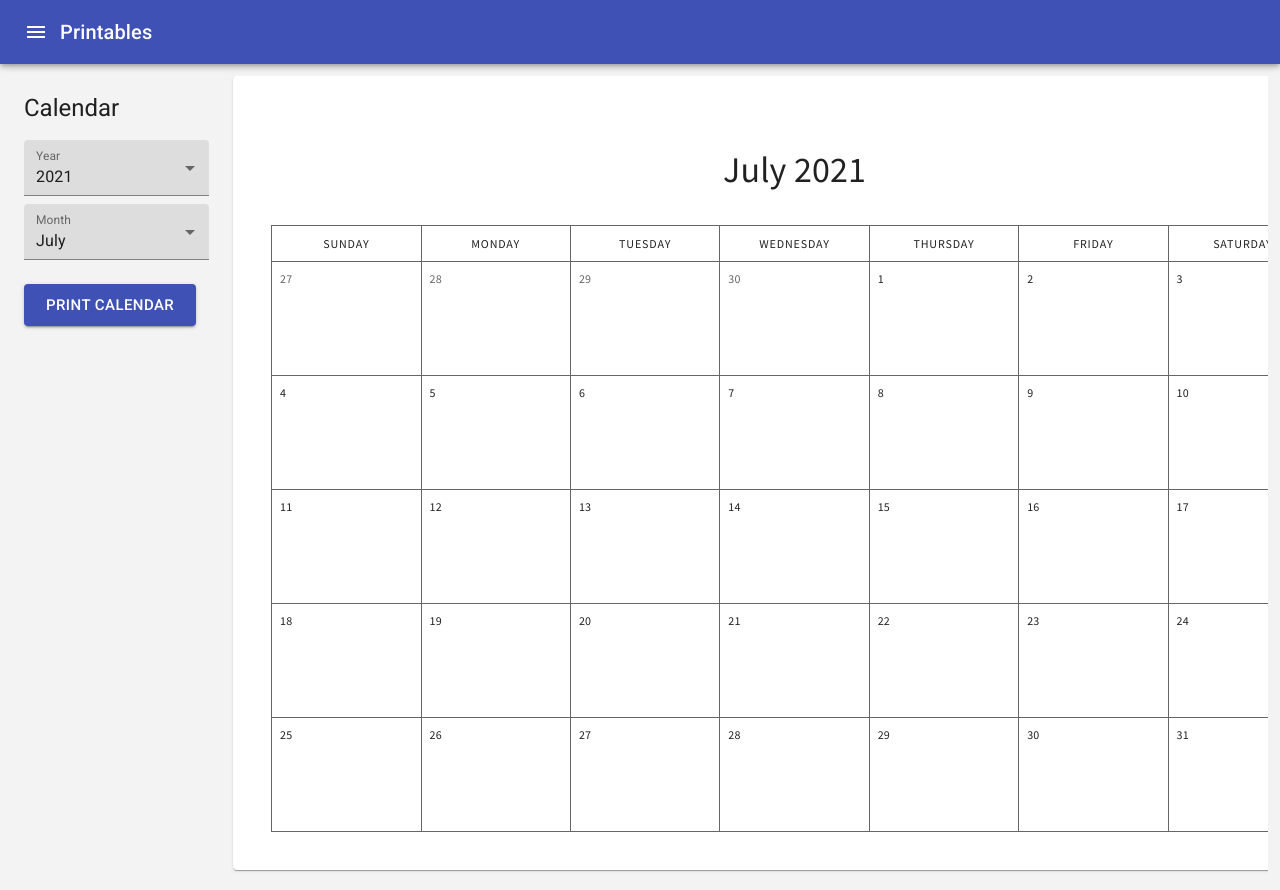
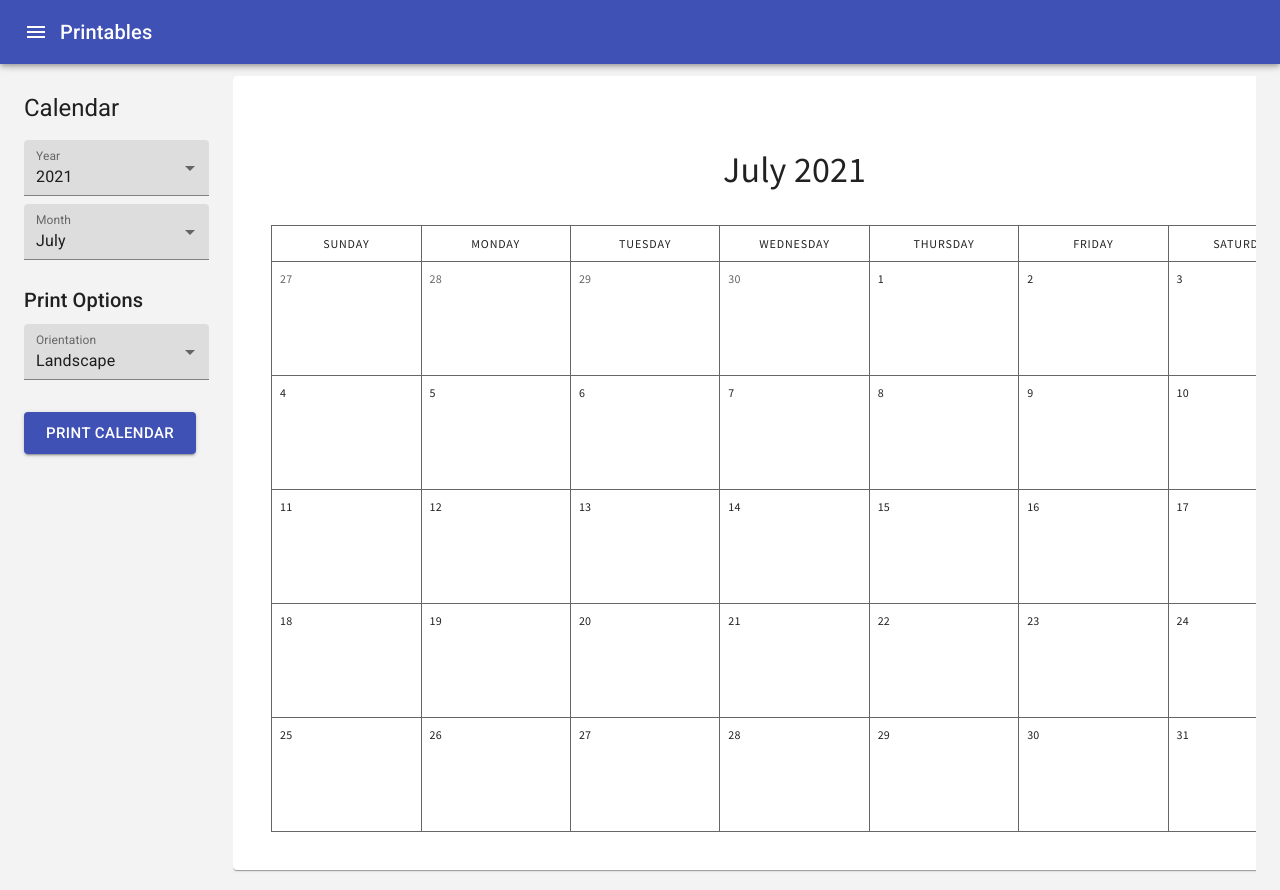
Before and after one commit to brainchild-projects/printables, a React (Create React App) app: page /calendar in a window 1280 px wide. Built offline with nearby package versions, Linux system fonts and the light colour scheme.

Commit message:
feat: change paper orientation

```diff
--- /dev/null
+++ b/src/components/PaperOptionsProvider.tsx
@@ -0,0 +1,70 @@
+import React, {
+  createContext, ReactNode, useContext, useState,
+} from 'react';
+
+interface PaperOptions {
+  margin: string;
+  orientation: string;
+  scale: number;
+}
+interface PaperPreviewProps {
+  children: ReactNode;
+  margin?: string | number;
+  orientation?: string;
+  scale?: number;
+}
+
+type UpdatePaperOptions = (options: PaperOptions) => void;
+interface PaperOptionsData {
+  options: PaperOptions;
+  setOptions: UpdatePaperOptions;
+}
+
+const defaultPaperPreviewOptions: PaperOptions = {
+  margin: '10mm',
+  orientation: 'landscape',
+  scale: 1,
+};
+
+const PaperOptionsContext = createContext<PaperOptionsData | undefined>(undefined);
+
+export function usePaperOptions(): PaperOptionsData {
+  const data = useContext<PaperOptionsData | undefined>(PaperOptionsContext);
+  if (data === undefined) {
+    throw Error('what');
+  }
+  return data;
+}
+function PaperOptionsProvider({
+  children, margin = '10mm', orientation = 'landscape', scale = 1,
+}: PaperPreviewProps): JSX.Element {
+  const [paperOptions, setPaperOptions] = useState({
+    ...defaultPaperPreviewOptions,
+    margin: typeof margin === 'number' ? `${margin}mm` : margin,
+    orientation,
+    scale,
+  } as PaperOptions);
+
+  const setOptions = (options: PaperOptions) => {
+    setPaperOptions({
+      ...paperOptions,
+      ...options,
+    });
+  };
+
+  return (
+    <PaperOptionsContext.Provider
+      value={{ options: paperOptions, setOptions }}
+    >
+      { children }
+    </PaperOptionsContext.Provider>
+  );
+}
+
+PaperOptionsProvider.defaultProps = {
+  margin: '10mm',
+  orientation: 'landscape',
+  scale: 1,
+};
+
+export default PaperOptionsProvider;
--- /dev/null
+++ b/src/components/PaperPage.tsx
@@ -0,0 +1,80 @@
+import React, { ReactNode } from 'react';
+import { makeStyles, Paper } from '@material-ui/core';
+import { CSSProperties } from '@material-ui/core/styles/withStyles';
+import { usePaperOptions } from './PaperOptionsProvider';
+
+const paperPageStyles = makeStyles(() => ({
+  paper: {
+    margin: '0 auto 20px',
+    position: 'relative',
+    overflow: 'hidden',
+
+    '@media print': {
+      borderRadius: 0,
+      boxShadow: 'none',
+      margin: 0,
+    },
+  },
+
+  content: {
+    boxSizing: 'border-box',
+    display: 'flex',
+    flexGrow: 1,
+    transformOrigin: 'top left',
+
+    '& > h1:first-child': {
+      marginTop: 0,
+    },
+  },
+}));
+
+interface PaperPreviewProps {
+  children: ReactNode;
+}
+
+function PaperPage({
+  children,
+}: PaperPreviewProps): JSX.Element {
+  const { options } = usePaperOptions();
+  const { margin, orientation, scale } = options;
+  const classes = paperPageStyles();
+  const paperStyle: CSSProperties = orientation === 'landscape'
+    ? {
+      aspectRatio: '297 / 210',
+      width: '297mm',
+    }
+    : {
+      aspectRatio: '210 / 297',
+      width: '210mm',
+    };
+
+  if (scale !== 1) {
+    paperStyle.transform = `scale(${scale})`;
+  }
+
+  const contentStyles = orientation === 'landscape'
+    ? {
+      width: '297mm',
+      height: '210mm',
+    }
+    : {
+      width: '210mm',
+      height: '297mm',
+    };
+
+  return (
+    <Paper
+      className={`printable-paper ${classes.paper}`}
+      style={paperStyle}
+    >
+      <div
+        className={`${classes.content} printable-paper-content`}
+        style={{ padding: margin, ...contentStyles }}
+      >
+        {children}
+      </div>
+    </Paper>
+  );
+}
+
+export default PaperPage;
--- a/src/components/PaperPreview.tsx
+++ b/src/components/PaperPreview.tsx
@@ -1,91 +1,27 @@
 import React, { ReactNode } from 'react';
-import { makeStyles, Paper } from '@material-ui/core';
-import { CSSProperties } from '@material-ui/core/styles/withStyles';
+import { makeStyles } from '@material-ui/core';
 
 const paperPreviewStyles = makeStyles(() => ({
-  paper: {
-    margin: '0 auto 20px',
-    position: 'relative',
-    overflow: 'hidden',
-
-    '@media print': {
-      borderRadius: 0,
-      boxShadow: 'none',
-      margin: 0,
-    },
-  },
-
-  content: {
-    boxSizing: 'border-box',
-    display: 'flex',
-    flexGrow: 1,
-    // position: 'absolute',
-    // top: 0,
-    // left: 0,
-    transformOrigin: 'top left',
-
-    '& > h1:first-child': {
-      marginTop: 0,
-    },
+  preview: {
+    padding: 0,
+    overflow: 'auto',
   },
 }));
-
 interface PaperPreviewProps {
   children: ReactNode;
-  margin?: string | number;
-  orientation?: string;
-  scale?: number;
 }
 
-function PaperPreview({
-  children, margin = '10mm', orientation = 'landscape', scale = 1,
-}: PaperPreviewProps): JSX.Element {
+function PaperPreview({ children }: PaperPreviewProps): JSX.Element {
   const classes = paperPreviewStyles();
-  const paperMargin = typeof margin === 'number' ? `${margin}mm` : margin;
-  const paperStyle: CSSProperties = orientation === 'landscape'
-    ? {
-      aspectRatio: '297 / 210',
-      width: '297mm',
-    }
-    : {
-      aspectRatio: '210 / 297',
-      width: '210mm',
-    };
-
-  if (scale !== 1) {
-    paperStyle.transform = `scale(${scale})`;
-  }
-
-  const contentStyles = orientation === 'landscape'
-    ? {
-      width: '297mm',
-      height: '210mm',
-    }
-    : {
-      width: '210mm',
-      height: '297mm',
-    };
 
   return (
-    <Paper
-      id="printable-paper"
-      className={`printable-paper ${classes.paper}`}
-      style={paperStyle}
+    <div
+      id="paper-preview"
+      className={`paper-preview ${classes.preview}`}
     >
-      <div
-        className={`${classes.content} printable-paper-content`}
-        style={{ padding: paperMargin, ...contentStyles }}
-      >
-        {children}
-      </div>
-    </Paper>
+      { children }
+    </div>
   );
 }
 
-PaperPreview.defaultProps = {
-  margin: '10mm',
-  orientation: 'landscape',
-  scale: 1,
-};
-
 export default PaperPreview;
--- a/src/components/PrintableUI.tsx
+++ b/src/components/PrintableUI.tsx
@@ -1,6 +1,7 @@
 import React, { ReactNode } from 'react';
 import { Grid, Typography, makeStyles } from '@material-ui/core';
 import PaperPreview from './PaperPreview';
+import PaperOptionsProvider from './PaperOptionsProvider';
 
 const pageStyles = makeStyles((theme) => ({
   container: {
@@ -37,6 +38,7 @@ interface PrintableUIProps {
 function PrintableUI({ children, title, customizeForm }: PrintableUIProps): JSX.Element {
   const classes = pageStyles();
   return (
+    <PaperOptionsProvider>
       <Grid container spacing={3} className={`${classes.container} print-ignore`}>
         <Grid item xs={3} sm={2} className={`${classes.column} no-print`}>
           <section aria-label="Customize Calendar" className={classes.sideColumn}>
@@ -50,6 +52,7 @@ function PrintableUI({ children, title, customizeForm }: PrintableUIProps): JSX.
           </section>
         </Grid>
       </Grid>
+    </PaperOptionsProvider>
   );
 }
 
--- a/src/components/forms/CustomizeForm.tsx
+++ b/src/components/forms/CustomizeForm.tsx
@@ -1,7 +1,11 @@
-import React, { ReactNode, FormEvent } from 'react';
+import React, {
+  ReactNode, FormEvent, ChangeEvent,
+} from 'react';
 import {
-  Button, makeStyles,
+  Button, makeStyles, Select, Typography,
 } from '@material-ui/core';
+import FieldSet from './FieldSet';
+import { usePaperOptions } from '../PaperOptionsProvider';
 
 const calendarFormStyles = makeStyles((theme) => ({
   wrapper: {
@@ -12,9 +16,13 @@ const calendarFormStyles = makeStyles((theme) => ({
   form: {
     width: '100%',
     marginTop: theme.spacing(1),
+
+    '& > section': {
+      marginBottom: theme.spacing(3),
+    },
   },
   submit: {
-    margin: theme.spacing(3, 0, 2),
+    margin: theme.spacing(1, 0, 2),
   },
 }));
 
@@ -26,6 +34,7 @@ interface CustomizeFormProps {
 
 const CustomizeForm = ({ onBeforePrint, name, children }: CustomizeFormProps): JSX.Element => {
   const classes = calendarFormStyles();
+  const { options, setOptions } = usePaperOptions();
 
   const onSubmit = (event: FormEvent<HTMLFormElement>) => {
     event.preventDefault();
@@ -37,7 +46,41 @@ const CustomizeForm = ({ onBeforePrint, name, children }: CustomizeFormProps): J
   return (
     <div className={classes.wrapper}>
       <form className={classes.form} onSubmit={onSubmit}>
-        { children }
+        <section aria-label="Main Customization">
+          {children}
+        </section>
+        <section aria-label="Printing Options">
+          <Typography
+            variant="h6"
+            component="h2"
+          >
+            Print Options
+          </Typography>
+          <FieldSet
+            label="Orientation"
+            id="select-paper-orientation"
+          >
+            <Select
+              native
+              name="month"
+              id="select-paper-orientation"
+              value={options.orientation}
+              fullWidth
+              onChange={
+                (event: ChangeEvent<{ value: unknown }>) => {
+                  setOptions({
+                    ...options,
+                    orientation: event.target.value as string,
+                  });
+                }
+              }
+            >
+              <option value="landscape">Landscape</option>
+              <option value="portrait">Portrait</option>
+            </Select>
+
+          </FieldSet>
+        </section>
         <Button
           type="submit"
           variant="contained"
--- a/src/pages/additionFillTheBlanks/PreviewAftb.tsx
+++ b/src/pages/additionFillTheBlanks/PreviewAftb.tsx
@@ -1,4 +1,5 @@
 import React from 'react';
+import PaperPage from '../../components/PaperPage';
 import AftbData from './AftbData';
 
 interface PreviewAftbProps {
@@ -6,7 +7,13 @@ interface PreviewAftbProps {
 }
 
 const PreviewAftb = ({ aftbData }: PreviewAftbProps): JSX.Element => (
-  <h1>Hello</h1>
+  <PaperPage>
+    <h1>
+      Hello
+      {' '}
+      {Math.random()}
+    </h1>
+  </PaperPage>
 );
 
 export default PreviewAftb;
--- a/src/pages/calendar/PreviewCalendar.tsx
+++ b/src/pages/calendar/PreviewCalendar.tsx
@@ -1,6 +1,7 @@
 /* eslint-disable react/no-array-index-key */
 import { Box, makeStyles } from '@material-ui/core';
 import React from 'react';
+import PaperPage from '../../components/PaperPage';
 
 import CalendarData from './CalendarData';
 import { DateNumber, getWeekDates } from './previewUtils';
@@ -94,6 +95,7 @@ function PreviewCalendar(props: PreviewCalendarProps): JSX.Element {
   const classes = previewStyles();
 
   return (
+    <PaperPage>
       <Box className={classes.wrap}>
         <h1 className={classes.title}>{ dateFormat.format(referenceDate) }</h1>
         <div className={classes.contentWrap}>
@@ -121,6 +123,7 @@ function PreviewCalendar(props: PreviewCalendarProps): JSX.Element {
           </table>
         </div>
       </Box>
+    </PaperPage>
   );
 }
 
```
Lines whose indentation alone changed are shown as unchanged.
